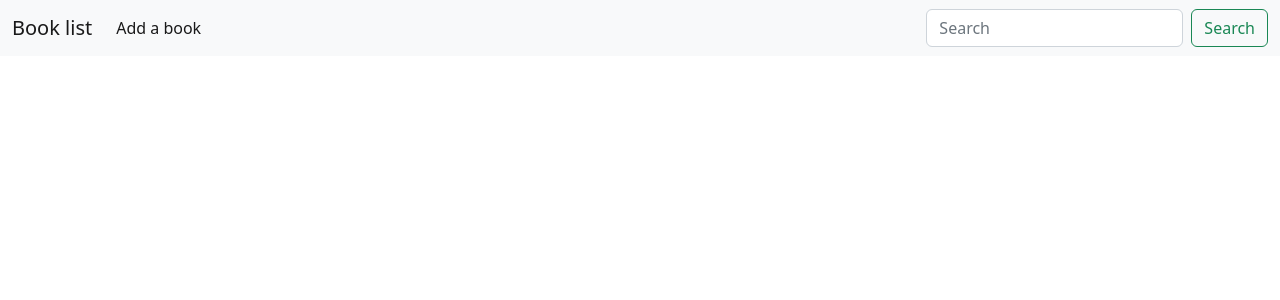
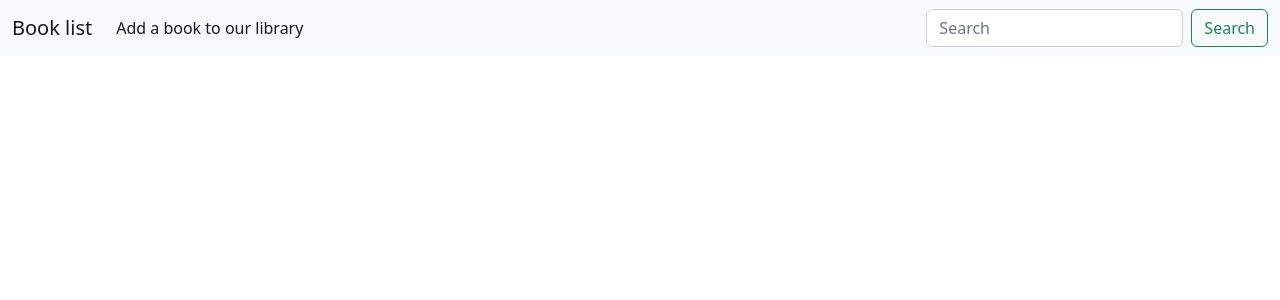
Before and after one commit to UrielLevy1/ran_complete_for_test, a Flask app: page / in a window 1280 px wide. Shown: the top 300 px of the page. Run offline with Flask 2, Linux system fonts and the light colour scheme.

Commit message:
add book changed for check

```diff
--- a/app/templates/base.html
+++ b/app/templates/base.html
@@ -14,7 +14,7 @@
           <div class="collapse navbar-collapse" id="navbarSupportedContent">
             <ul class="navbar-nav me-auto mb-2 mb-lg-0">
               <li class="nav-item">
-                <a class="nav-link active" aria-current="page" href="/addbook">Add a book</a>
+                <a class="nav-link active" aria-current="page" href="/addbook">Add a book to our library</a>
               </li>
             </ul>
             <form class="d-flex" role="search" action="/search" >
```
